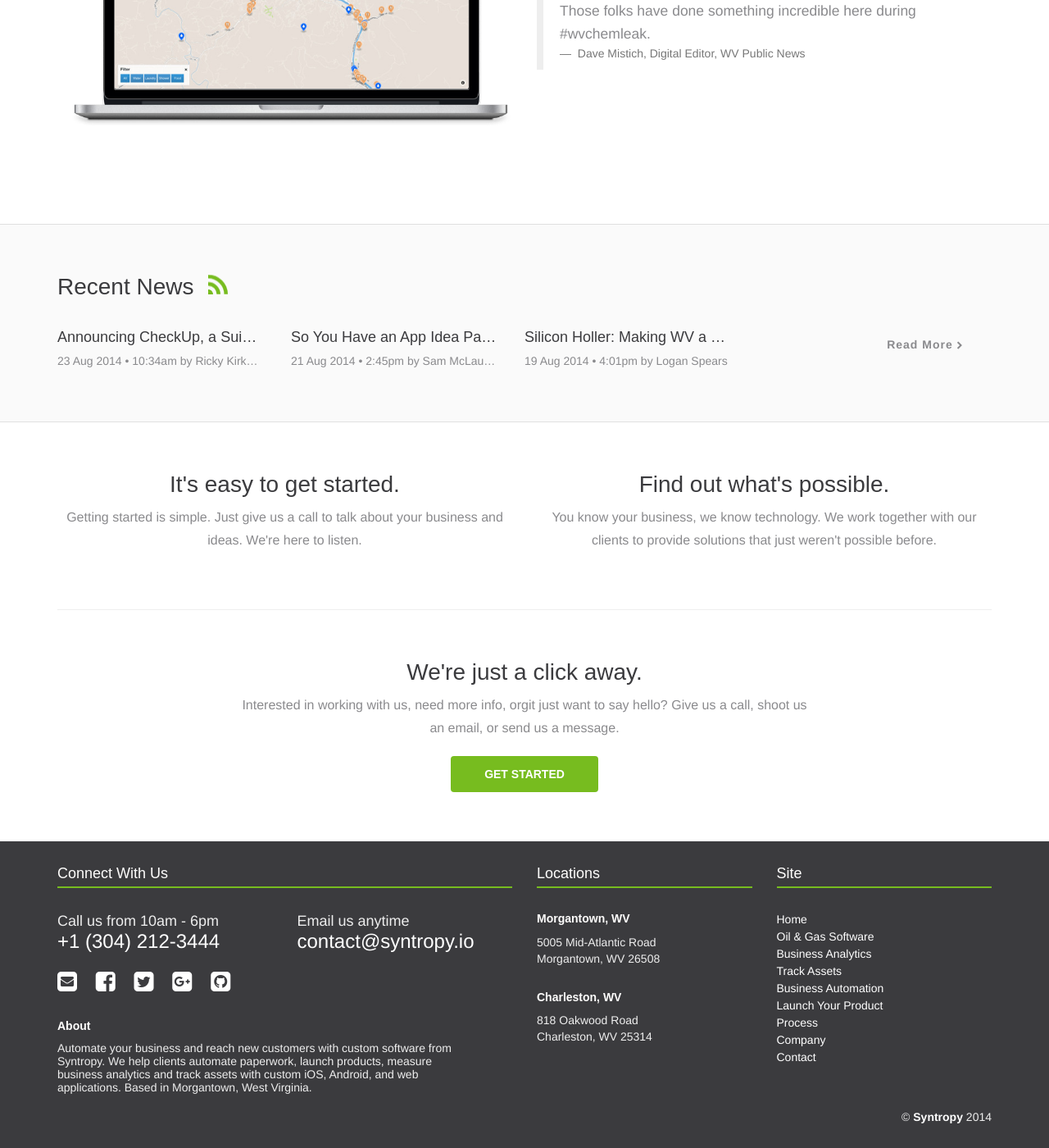
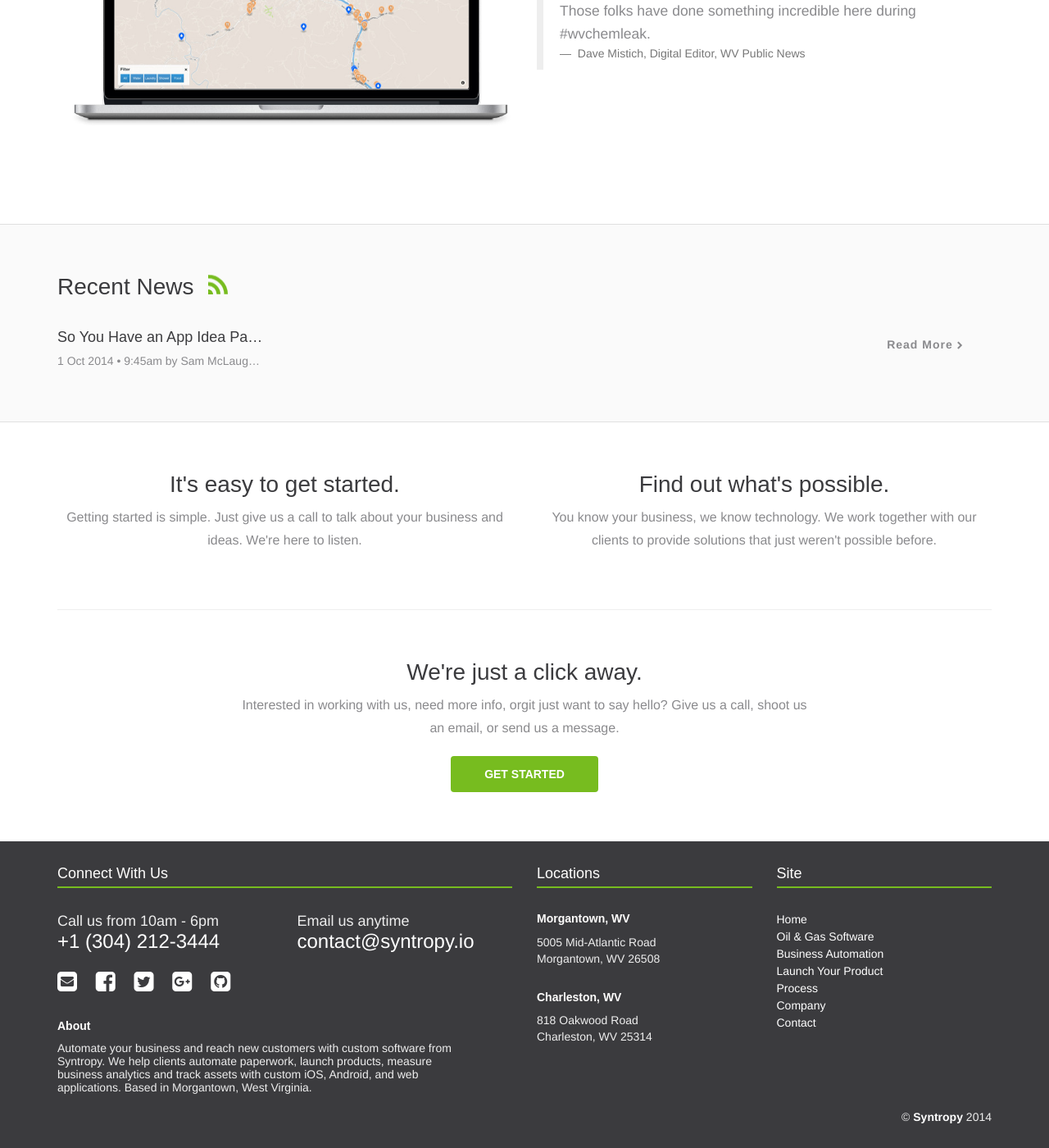
Before and after one commit to SyntropyDev/SyntropyDev.github.io, a Jekyll site: the page built from index.html, in a window 1280 px wide and 1400 px high, scrolled down 1802 px. Shown: the whole window at 82% size. Built offline with Jekyll 4.4.1, drawn with Linux system fonts in a browser that asks for light colours; nearby versions of some CDN libraries; some of the changed text lies outside the part shown.

```diff
--- a/index.html
+++ b/index.html
@@ -38,7 +38,8 @@ window._fbq.push(['track', '6016740613357', {'value':'0.00','currency':'USD'}]);
 
         <div class="what-we-do-examples">
           <a href="/services/business-automation" class="example"> Automate Paperwork <i class="fa fa-chevron-right"></i> </a> <a class="example" href="/services/launch-a-product">Launch a Product <i class="fa fa-chevron-right"></i></a> <br>
-          <a href="/services/business-analytics" class="example">Business Analytics <i class="fa fa-chevron-right"></i></a> <a class="example" href="/services/track-assets">Track Assets<i class="fa fa-chevron-right"></i></a>
+          <a href="/page/oil-and-gas/" class="example">Oil & Gas Software <i class="fa fa-chevron-right"></i></a>
+          <!-- <a class="example" href="/services/track-assets">Track Assets<i class="fa fa-chevron-right"></i></a>-->
         </div>
 
         <a class="btn btn-outline learn-more" href="/page/process">Learn More</a>
@@ -167,30 +168,13 @@ window._fbq.push(['track', '6016740613357', {'value':'0.00','currency':'USD'}]);
 
           <div class="post">
             <a>
-            <h4>
-              Announcing CheckUp, a Suicide Prevention Tool for Social Media
-            </h4>
-            <p>23 Aug 2014 &bull; 10:34am by <i>Ricky Kirkendall</i></p>
-            </a>
-          </div>
-          <div class="post">
-            <a>
 
             <h4>So You Have an App Idea Part 1</h4>
-            <p>21 Aug 2014 &bull; 2:45pm by <i>Sam McLaughlin</i></p>
-            </a>
-          </div>
-          <div class="post">
-            <a>
-
-            <h4>
-              Silicon Holler: Making WV a Home for Startups
-            </h4>
-            <p>19 Aug 2014 &bull; 4:01pm by <i>Logan Spears</i></p>
+            <p>1 Oct 2014 &bull; 9:45am by <i>Sam McLaughlin</i></p>
             </a>
           </div>
 
-          <div class="post read-more">
+          <div class="post read-more" style="float: right;">
             <a class="example">
               <!--<h4>-->
                 Read More <i class="fa fa-chevron-right"></i>
--- a/services/business-analytics/index.html
+++ b/services/business-analytics/index.html
@@ -1,7 +1,7 @@
 ---
 layout: no-nav
 title: Business Analytics
-visibility: "sitemap"
+visibility: "none"
 rank: 1
 ---
 
--- a/services/launch-a-product/index.html
+++ b/services/launch-a-product/index.html
@@ -112,17 +112,17 @@ rank: 1
 
          <h4>Build</h4>
          <p>
-
+          Using open source technology, cloud computing infrastructure, and modern software development techniques we're able to make significant progress in a short amount of time.
          </p>
 
          <h4>Measure</h4>
          <p>
-
+         From split testing features, to conducting usability studies, we leveredge advanced analytics platforms to quantify what users love most about your product.
          </p>
 
          <h4>Learn</h4>
          <p>
-
+         By building comprehensive user profiles and relating those measurements to the result of user interviews, we can provide a detailed, data-driven road map to help guide the direction of the product.
          </p>
        </div>
 
--- a/services/track-assets/index.html
+++ b/services/track-assets/index.html
@@ -1,7 +1,7 @@
 ---
 layout: no-nav
 title: Track Assets
-visibility: "sitemap"
+visibility: "none"
 rank: 1
 ---
 
```
Also changed, not shown: page/oil-and-gas/index.html (+3 -14 lines), page/team/index.html (+5 -3 lines).
